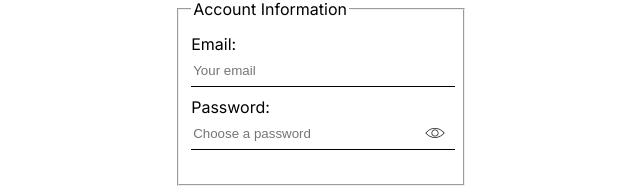
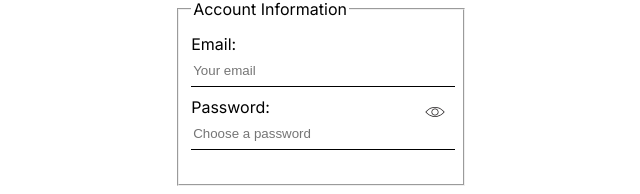
Before and after one commit to nanidam/degree-project-rendezevite, a Next.js app: page /register in a window 1280 px wide. Shown: the part 98-292 px from the top of the page, without its empty margins (319-959 px from the left). Built offline with nearby package versions, Linux system fonts and the light colour scheme; what password-validator would draw is missing.

Commit message:
:art: positioned svg eye correctly in input field

```diff
--- a/app/components/style/loginRegisterForm.scss
+++ b/app/components/style/loginRegisterForm.scss
@@ -18,7 +18,7 @@
     .svg-eye {
       position: relative;
       left: 90%;
-      bottom: 27px;
+      bottom: 48px;
       cursor: pointer;
     }
   }
```
